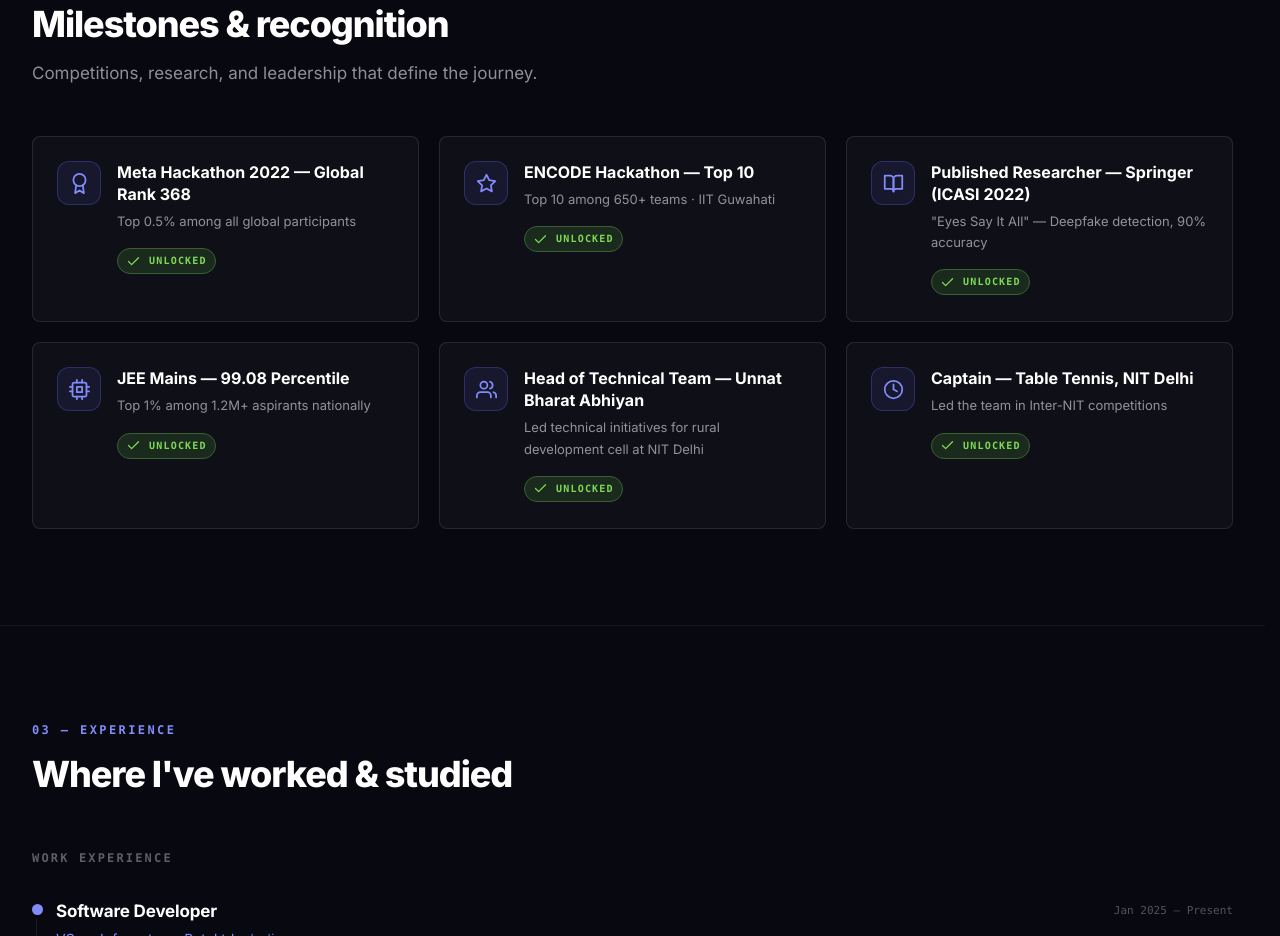
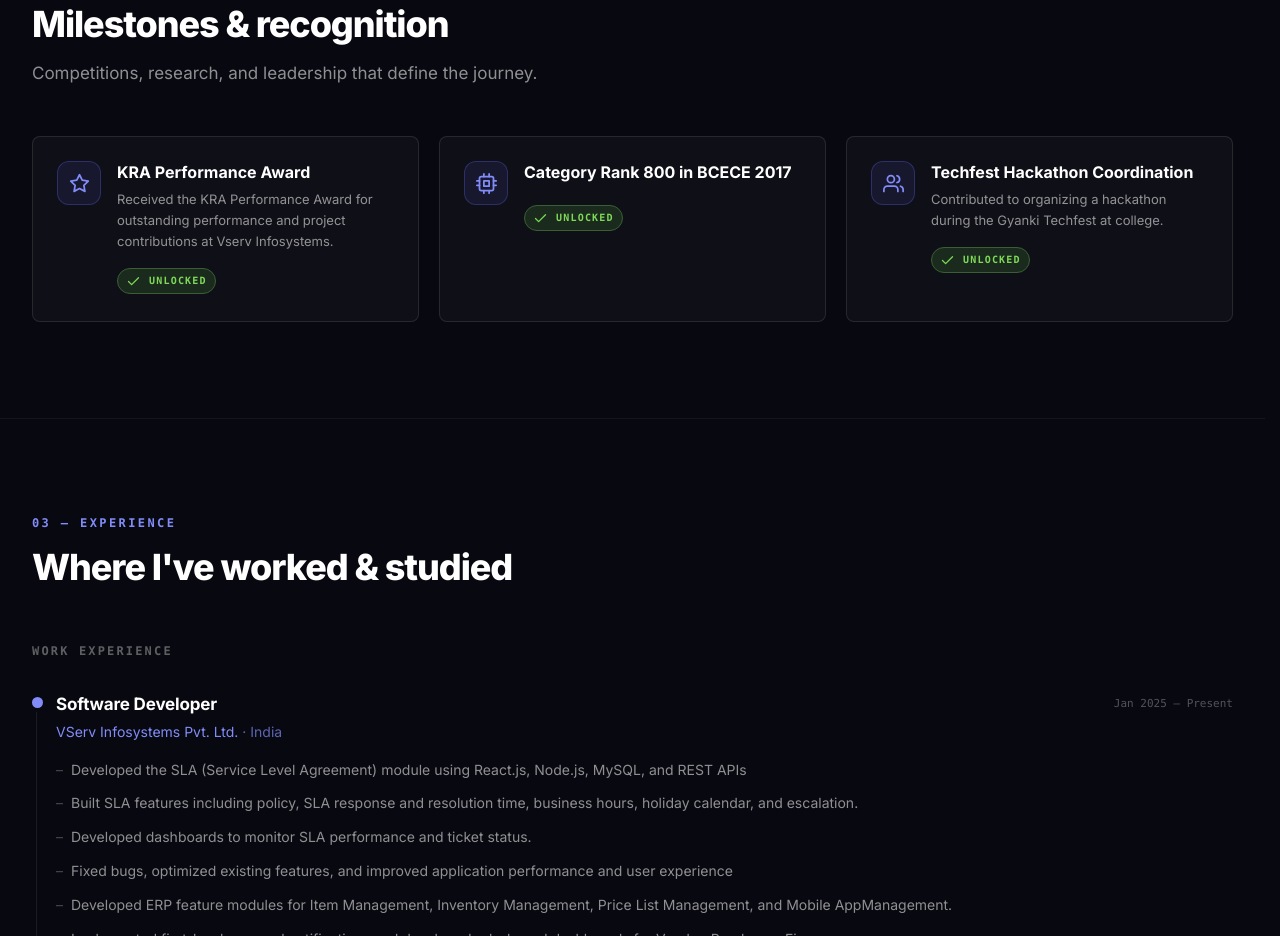
Before and after one commit to Bittu121/personalPortfolio, a React (Create React App) app: page / in a window 1280 px wide. Shown: the part 3600-4536 px from the top of the page. Built offline with nearby package versions, Linux system fonts and the light colour scheme.

Commit message:
update achievement section

```diff
--- a/src/components/achievements/achievementsData.js
+++ b/src/components/achievements/achievementsData.js
@@ -1,42 +1,25 @@
 import {
-  FiAward,
   FiStar,
-  FiBookOpen,
   FiCpu,
   FiUsers,
-  FiClock,
 } from "react-icons/fi";
 
 export const ACHIEVEMENTS = [
   {
-    icon: FiAward,
-    title: "Meta Hackathon 2022 — Global Rank 368",
-    description: "Top 0.5% among all global participants",
+    icon: FiStar,
+    title: "KRA Performance Award",
+    description: "Received the KRA Performance Award for outstanding performance and project contributions at Vserv Infosystems.",
   },
-  {
-    icon: FiStar,
-    title: "ENCODE Hackathon — Top 10",
-    description: "Top 10 among 650+ teams · IIT Guwahati",
-  },
-  {
-    icon: FiBookOpen,
-    title: "Published Researcher — Springer (ICASI 2022)",
-    description: '"Eyes Say It All" — Deepfake detection, 90% accuracy',
-  },
+
   {
     icon: FiCpu,
-    title: "JEE Mains — 99.08 Percentile",
-    description: "Top 1% among 1.2M+ aspirants nationally",
+    title: "Category Rank 800 in BCECE 2017",
+    // description: "Top 1% among 1.2M+ aspirants nationally",
   },
   {
     icon: FiUsers,
-    title: "Head of Technical Team — Unnat Bharat Abhiyan",
+    title: "Techfest Hackathon Coordination",
     description:
-      "Led technical initiatives for rural development cell at NIT Delhi",
-  },
-  {
-    icon: FiClock,
-    title: "Captain — Table Tennis, NIT Delhi",
-    description: "Led the team in Inter-NIT competitions",
+      "Contributed to organizing a hackathon during the Gyanki Techfest at college.",
   },
 ];
```
